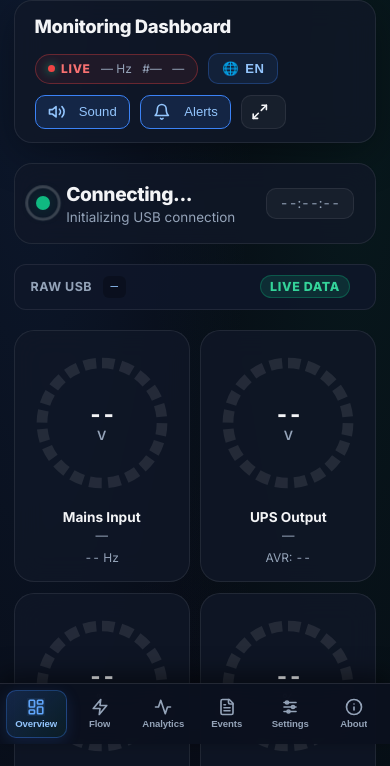
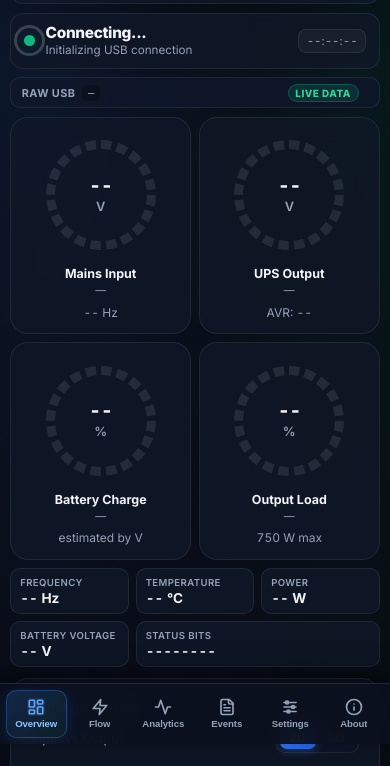
Before and after one commit to ALEVOLDON/UPS-ExeGate-SpecialPro-UNB-1200, a plain HTML site: page app/static/index.html in a window 390 px wide. Shown: the part 100-866 px from the top of the page. Drawn offline with Linux system fonts and the light colour scheme.

Commit message:
Compact mobile and desktop overview dashboard layout

```diff
--- a/app/static/index.html
+++ b/app/static/index.html
@@ -19,7 +19,7 @@
   <script src="/static/chart.umd.min.js"></script>
   <script src="/static/three.min.js"></script>
   <script src="/static/voltage3d.js"></script>
-  <link rel="stylesheet" href="/static/styles.css">
+  <link rel="stylesheet" href="/static/styles.css?v=12">
   <meta http-equiv="Cache-Control" content="no-cache, no-store, must-revalidate">
 </head>
 <body>
--- a/app/static/styles.css
+++ b/app/static/styles.css
@@ -230,14 +230,14 @@ header {
   display: flex;
   justify-content: space-between;
   align-items: center;
-  gap: 1rem;
+  gap: 0.75rem;
   flex-wrap: wrap;
-  margin-bottom: 1.25rem;
-  padding: 0.85rem 1.25rem;
+  margin-bottom: 0.9rem;
+  padding: 0.65rem 1.1rem;
   background: var(--panel-bg);
   backdrop-filter: blur(14px);
   border: 1px solid var(--panel-border);
-  border-radius: 18px;
+  border-radius: 15px;
   box-shadow: 0 10px 40px rgba(0, 0, 0, 0.35);
 }
 
@@ -319,32 +319,32 @@ header {
   flex-wrap: wrap;
   align-items: center;
   justify-content: space-between;
-  gap: 0.75rem 1rem;
-  margin-bottom: 1.25rem;
-  padding: 0.65rem 1rem;
+  gap: 0.6rem 0.85rem;
+  margin-bottom: 0.9rem;
+  padding: 0.45rem 0.9rem;
   background: rgba(15, 23, 42, 0.9);
   border: 1px solid rgba(255, 255, 255, 0.08);
-  border-radius: 12px;
-  font-size: 0.78rem;
+  border-radius: 11px;
+  font-size: 0.76rem;
 }
 .raw-left { display: flex; align-items: center; gap: 0.65rem; min-width: 0; flex: 1; }
 .raw-label { color: var(--text-muted); font-weight: 700; text-transform: uppercase; letter-spacing: 0.04em; flex-shrink: 0; }
-.raw-frame { color: #93c5fd; background: rgba(0, 0, 0, 0.25); padding: 0.25rem 0.5rem; border-radius: 6px; overflow: hidden; text-overflow: ellipsis; white-space: nowrap; max-width: 100%; display: inline-block; }
+.raw-frame { color: #93c5fd; background: rgba(0, 0, 0, 0.25); padding: 0.22rem 0.5rem; border-radius: 6px; overflow: hidden; text-overflow: ellipsis; white-space: nowrap; max-width: 100%; display: inline-block; }
 .raw-right { display: flex; align-items: center; gap: 0.6rem; flex-shrink: 0; }
-.freeze-badge { font-weight: 800; letter-spacing: 0.05em; padding: 0.2rem 0.55rem; border-radius: 999px; background: rgba(16, 185, 129, 0.15); color: #34d399; border: 1px solid rgba(16, 185, 129, 0.3); }
+.freeze-badge { font-weight: 800; letter-spacing: 0.05em; padding: 0.18rem 0.52rem; border-radius: 999px; background: rgba(16, 185, 129, 0.15); color: #34d399; border: 1px solid rgba(16, 185, 129, 0.3); }
 
 /* Status banner */
 .status-banner {
   background: var(--panel-bg);
   backdrop-filter: blur(14px);
   border: 1px solid var(--panel-border);
-  border-radius: 18px;
-  padding: 1.1rem 1.35rem;
-  margin-bottom: 1.25rem;
+  border-radius: 15px;
+  padding: 0.85rem 1.2rem;
+  margin-bottom: 0.9rem;
   display: flex;
   align-items: center;
   justify-content: space-between;
-  gap: 1rem;
+  gap: 0.85rem;
 }
 .status-left { display: flex; align-items: center; gap: 1rem; }
 .status-indicator { width: 14px; height: 14px; border-radius: 50%; background: var(--color-green); box-shadow: 0 0 16px var(--glow-green); position: relative; flex-shrink: 0; }
@@ -579,21 +579,23 @@ header {
 }
 
 /* Gauges */
-.gauges-grid { display: grid; grid-template-columns: repeat(4, 1fr); gap: 1rem; margin-bottom: 1.25rem; }
+.gauges-grid { display: grid; grid-template-columns: repeat(4, 1fr); gap: 0.85rem; margin-bottom: 0.9rem; }
 @media (max-width: 1100px) { .gauges-grid { grid-template-columns: repeat(2, 1fr); } }
 @media (max-width: 560px) {
-  .gauges-grid { grid-template-columns: repeat(2, minmax(0, 1fr)); gap: 0.65rem; }
-  .gauge-card { min-width: 0; width: 100%; padding: 0.85rem 0.5rem 0.8rem; border-radius: 16px; }
-  .gauge-wrap { width: 112px; height: 112px; margin-bottom: 0.45rem; }
-  .gauge-value { font-size: 1.35rem !important; }
-  .gauge-title { font-size: 0.85rem !important; text-align: center; }
-  .gauge-sub { font-size: 0.7rem !important; text-align: center; }
-}
-
-.gauge-card { background: var(--panel-bg); backdrop-filter: blur(14px); border: 1px solid var(--panel-border); border-radius: 20px; padding: 1.1rem 1rem 1rem; display: flex; flex-direction: column; align-items: center; transition: border-color 0.4s ease, box-shadow 0.4s ease, transform 0.3s ease; }
+  .gauges-grid { grid-template-columns: repeat(2, minmax(0, 1fr)); gap: 0.5rem; margin-bottom: 0.55rem; }
+  .gauge-card { min-width: 0; width: 100%; padding: 0.6rem 0.45rem 0.55rem; border-radius: 14px; }
+  .gauge-wrap { width: 82px; height: 82px; margin-bottom: 0.3rem; }
+  .gauge-value { font-size: 1.18rem !important; }
+  .gauge-unit { font-size: 0.66rem; margin-top: 0.1rem; }
+  .gauge-title { font-size: 0.78rem !important; text-align: center; margin-bottom: 0.1rem; }
+  .gauge-caption { font-size: 0.68rem !important; line-height: 1.2; min-height: 0; text-align: center; }
+  .gauge-extra { margin-top: 0.2rem; font-size: 0.66rem; gap: 0.35rem; }
+}
+
+.gauge-card { background: var(--panel-bg); backdrop-filter: blur(14px); border: 1px solid var(--panel-border); border-radius: 18px; padding: 0.9rem 0.85rem 0.85rem; display: flex; flex-direction: column; align-items: center; transition: border-color 0.4s ease, box-shadow 0.4s ease, transform 0.3s ease; }
 .gauge-card:hover { transform: translateY(-2px); border-color: rgba(255, 255, 255, 0.14); }
 
-.gauge-wrap { position: relative; width: 150px; height: 150px; margin-bottom: 0.65rem; }
+.gauge-wrap { position: relative; width: 126px; height: 126px; margin-bottom: 0.5rem; }
 .gauge-svg { width: 100%; height: 100%; transform: rotate(-90deg); }
 .gauge-track { fill: none; stroke: rgba(255, 255, 255, 0.09); stroke-width: 10; stroke-dasharray: 11.59 6; }
 .gauge-arc { fill: none; stroke-width: 10; stroke-dasharray: 11.59 6; stroke-linecap: butt; filter: drop-shadow(0 0 6px rgba(59, 130, 246, 0.35)); transition: stroke-dashoffset 0.8s cubic-bezier(0.34, 1.15, 0.64, 1), stroke 0.4s ease, filter 0.4s ease; will-change: stroke-dashoffset; }
@@ -618,11 +620,11 @@ header {
 .gauge-extra { margin-top: 0.45rem; display: flex; justify-content: center; align-items: center; gap: 0.65rem; font-size: 0.75rem; color: var(--text-muted); font-variant-numeric: tabular-nums; }
 
 /* Mini stats */
-.mini-stats { display: grid; grid-template-columns: repeat(5, 1fr); gap: 0.75rem; margin-bottom: 1.25rem; }
+.mini-stats { display: grid; grid-template-columns: repeat(5, 1fr); gap: 0.65rem; margin-bottom: 0.9rem; }
 @media (max-width: 900px) { .mini-stats { grid-template-columns: repeat(2, 1fr); } }
-.mini-stat { background: var(--panel-bg); border: 1px solid var(--panel-border); border-radius: 14px; padding: 0.75rem 0.9rem; }
-.mini-label { font-size: 0.72rem; color: var(--text-muted); font-weight: 600; text-transform: uppercase; letter-spacing: 0.04em; margin-bottom: 0.3rem; }
-.mini-value { font-size: 1.05rem; font-weight: 700; font-variant-numeric: tabular-nums; }
+.mini-stat { background: var(--panel-bg); border: 1px solid var(--panel-border); border-radius: 12px; padding: 0.6rem 0.8rem; }
+.mini-label { font-size: 0.7rem; color: var(--text-muted); font-weight: 600; text-transform: uppercase; letter-spacing: 0.04em; margin-bottom: 0.22rem; }
+.mini-value { font-size: 0.98rem; font-weight: 700; font-variant-numeric: tabular-nums; }
 
 /* Energy & Electricity Cost Section */
 .energy-card {
@@ -824,14 +826,31 @@ header {
     width: 100%;
     height: auto;
     position: relative;
-    padding: 0.65rem 1rem;
+    padding: 0.45rem 0.85rem;
     border-right: none;
     border-bottom: 1px solid var(--panel-border);
     backdrop-filter: none;
     -webkit-backdrop-filter: none;
     transform: none;
   }
-  .sidebar-brand { margin-bottom: 0; }
+  .sidebar-brand {
+    margin-bottom: 0;
+    padding: 0;
+    border-bottom: none;
+    gap: 0.55rem;
+  }
+  .brand-icon {
+    width: 32px;
+    height: 32px;
+    border-radius: 9px;
+  }
+  .brand-name {
+    font-size: 0.95rem;
+    line-height: 1.15;
+  }
+  .brand-sub {
+    font-size: 0.68rem;
+  }
   .sidebar-nav {
     position: fixed;
     bottom: 0;
@@ -875,7 +894,7 @@ header {
   }
   .sidebar-footer { display: none; }
   .main-content {
-    padding: 0.85rem 0.85rem calc(5.2rem + env(safe-area-inset-bottom, 0px));
+    padding: 0.6rem 0.65rem calc(4.8rem + env(safe-area-inset-bottom, 0px));
   }
   .settings-row {
     flex-wrap: wrap;
@@ -1613,3 +1632,127 @@ html, body {
     font-size: 0.62rem;
   }
 }
+
+/* Compact Mobile Dashboard & Header */
+@media (max-width: 600px) {
+  header {
+    padding: 0.45rem 0.65rem;
+    margin-bottom: 0.55rem;
+    border-radius: 13px;
+    gap: 0.4rem;
+  }
+  .header-left {
+    display: none;
+  }
+  .header-controls {
+    width: 100%;
+    justify-content: space-between;
+    flex-wrap: nowrap;
+    gap: 0.35rem;
+  }
+  .live-pill {
+    padding: 0.3rem 0.55rem;
+    gap: 0.4rem;
+    font-size: 0.7rem;
+    flex: 1 1 auto;
+    min-width: 0;
+    overflow: hidden;
+    white-space: nowrap;
+  }
+  .lang-toggle {
+    padding: 0.34rem 0.5rem;
+    font-size: 0.72rem;
+    gap: 0.25rem;
+    border-radius: 8px;
+    flex-shrink: 0;
+  }
+  header .btn-icon {
+    padding: 0.36rem 0.48rem !important;
+    border-radius: 8px;
+    flex-shrink: 0;
+  }
+  #soundText,
+  #notifText {
+    display: none;
+  }
+
+  .status-banner {
+    padding: 0.6rem 0.8rem;
+    margin-bottom: 0.55rem;
+    border-radius: 13px;
+    gap: 0.6rem;
+  }
+  .status-left {
+    gap: 0.65rem;
+    min-width: 0;
+  }
+  .status-indicator {
+    width: 11px;
+    height: 11px;
+  }
+  .status-title {
+    font-size: 0.96rem;
+    line-height: 1.15;
+  }
+  .status-desc {
+    font-size: 0.73rem;
+    margin-top: 0.12rem;
+    line-height: 1.25;
+  }
+  .status-time {
+    font-size: 0.72rem;
+    padding: 0.25rem 0.45rem;
+    border-radius: 8px;
+    flex-shrink: 0;
+  }
+
+  .raw-bar {
+    padding: 0.32rem 0.65rem;
+    margin-bottom: 0.55rem;
+    border-radius: 10px;
+    font-size: 0.68rem;
+    gap: 0.45rem;
+    flex-wrap: nowrap;
+  }
+  .raw-left {
+    gap: 0.4rem;
+    min-width: 0;
+  }
+  .raw-frame {
+    padding: 0.14rem 0.38rem;
+    font-size: 0.65rem;
+  }
+  .freeze-badge {
+    padding: 0.14rem 0.42rem;
+    font-size: 0.62rem;
+  }
+
+  .mini-stats {
+    grid-template-columns: repeat(3, minmax(0, 1fr));
+    gap: 0.45rem;
+    margin-bottom: 0.65rem;
+  }
+  .mini-stats .mini-stat:last-child:nth-child(odd) {
+    grid-column: span 2;
+  }
+  .mini-stat {
+    padding: 0.45rem 0.55rem;
+    border-radius: 10px;
+  }
+  .mini-label {
+    font-size: 0.6rem;
+    margin-bottom: 0.15rem;
+    white-space: nowrap;
+    overflow: hidden;
+    text-overflow: ellipsis;
+  }
+  .mini-value {
+    font-size: 0.85rem;
+  }
+}
+
+@media (max-width: 430px) {
+  #liveSeq {
+    display: none;
+  }
+}
--- a/app/static/sw.js
+++ b/app/static/sw.js
@@ -1,8 +1,8 @@
-const CACHE_NAME = 'ups-monitor-v11';
+const CACHE_NAME = 'ups-monitor-v12';
 const APP_SHELL = [
   '/',
   '/manifest.json',
-  '/static/styles.css',
+  '/static/styles.css?v=12',
   '/static/app.js',
   '/static/translations.js',
   '/static/chart.umd.min.js',
```
